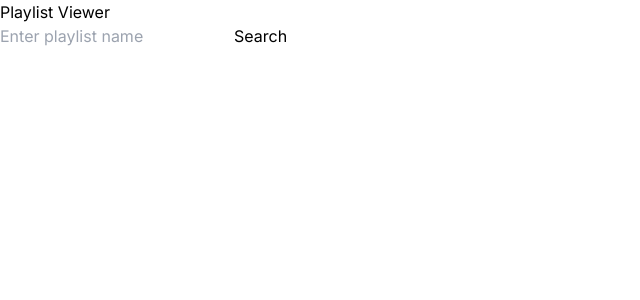
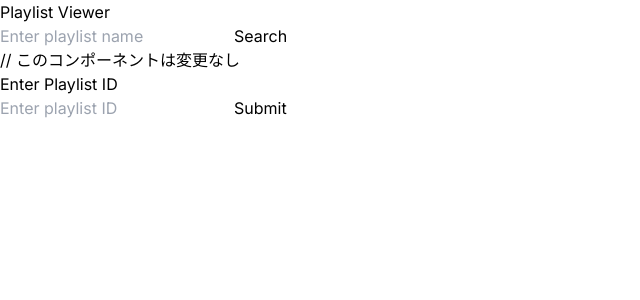
Before and after one commit to oosm032519/playlist-viewer-next-frontend, a Next.js app: page / in a window 1280 px wide. Shown: the top 300 px of the page, without its empty margins (0-640 px from the left). Built offline with nearby package versions, Linux system fonts and the light colour scheme.

Commit message:
フォームを追加

```diff
--- /dev/null
+++ b/app/components/PlaylistIdForm.tsx
@@ -0,0 +1,34 @@
+// C:\Users\IdeaProjects\playlist-viewer-next-frontend\app\components\PlaylistIdForm.tsx
+"use client";
+import {useState} from "react";
+import {Card, CardContent, CardHeader, CardTitle} from "./ui/card";
+import {Button} from "./ui/button";
+import {Input} from "./ui/input";
+
+export default function PlaylistIdForm() {
+    const [playlistId, setPlaylistId] = useState('');
+
+    const handleSubmit = (event: React.FormEvent) => {
+        event.preventDefault();
+        console.log("Submitted playlist ID:", playlistId); // 入力されたIDをコンソールに出力
+    };
+
+    return (
+        <Card className="w-full max-w-4xl mx-auto mt-8"> {/* 既存の検索フォームとスタイルを合わせる */}
+            <CardHeader>
+                <CardTitle>Enter Playlist ID</CardTitle>
+            </CardHeader>
+            <CardContent>
+                <form onSubmit={handleSubmit} className="flex space-x-2">
+                    <Input
+                        type="text"
+                        placeholder="Enter playlist ID"
+                        value={playlistId}
+                        onChange={(e) => setPlaylistId(e.target.value)}
+                    />
+                    <Button type="submit">Submit</Button>
+                </form>
+            </CardContent>
+        </Card>
+    );
+}
--- a/app/page.tsx
+++ b/app/page.tsx
@@ -1,3 +1,4 @@
+// C:\Users\IdeaProjects\playlist-viewer-next-frontend\app\page.tsx
 "use client";
 
 import {useState} from "react";
@@ -5,6 +6,7 @@ import PlaylistSearchForm from "./components/PlaylistSearchForm";
 import PlaylistTable from "./components/PlaylistTable";
 import {Playlist} from "@/app/types/playlist";
 import {Alert, AlertDescription, AlertTitle} from "./components/ui/alert";
+import PlaylistIdForm from "./components/PlaylistIdForm"; // 追加
 
 export default function Home() {
     const [playlists, setPlaylists] = useState<Playlist[]>([]);
@@ -20,7 +22,10 @@ export default function Home() {
             <h1 className="text-4xl font-bold mb-8 text-spotify-green">
                 Playlist Viewer
             </h1>
-            <PlaylistSearchForm onSearch={handleSearch}/>
+            <PlaylistSearchForm onSearch={handleSearch}/> // このコンポーネントは変更なし
+
+            {/* プレイリストID入力フォームを追加 */}
+            <PlaylistIdForm/>
 
             {error && (
                 <Alert variant="destructive">
```
